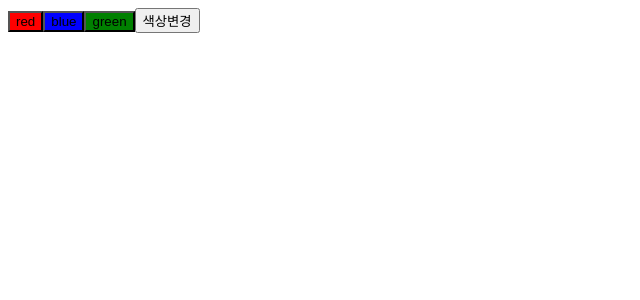
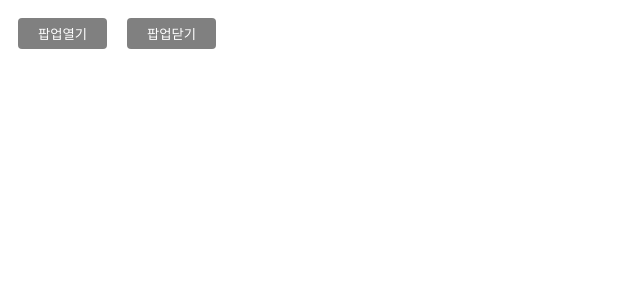
Before and after one commit to horaii/7.react, a React (Create React App) app: page / in a window 1280 px wide. Shown: the top 300 px of the page, without its empty margins (0-640 px from the left). Built offline with nearby package versions, Linux system fonts and the light colour scheme.

Commit message:
react 다루기

```diff
--- a/src/App.js
+++ b/src/App.js
@@ -1,22 +1,24 @@
-import Footer from "./components/Footer.jsx";
-import Header from "./components/Header.jsx";
-import List from "./components/List.jsx";
+// import { TRUE } from "sass";
+// import Footer from "./components/Footer.jsx";
+// import Header from "./components/Header.jsx";
+// import List from "./components/List.jsx";
 import Popup from "./components/Popup.jsx";
 import './style.scss';
 import { useState } from "react";
 
 
 function App() {
-		const [Colors, setColors] = useState(['red', 'blue', 'green'])
-
-		let newColors = [...Colors]
-		newColors[0] = 'hotpink'
+		const [Pop, setPop] = useState(false)
 	return (
 	<>
-		{Colors.map((color, idx) => (
-			<button style={{backgroundColor: color}} key={idx}> {color}</button>
-		))}
-		<button onClick={() =>setColors(newColors)}>색상변경</button>
+		<button onClick={()=>setPop(true)}>
+			팝업열기
+		</button>
+		<button onClick={()=>setPop(false)}>
+			팝업닫기
+		</button>
+
+		{Pop ? <Popup /> : null}
 	</>
 	);
 }
--- a/src/style.scss
+++ b/src/style.scss
@@ -5,3 +5,22 @@ article{
     margin: 100px;
     transition: 0.5s;
 }
+button{
+    border: none;
+    display: inline-block;
+    padding: 6px 20px;
+    margin: 10px;
+    border-radius: 4px;
+    background: gray;
+    color: #fff;
+}
+aside{
+    width: 600px;
+    height: 300px;
+    background: #333;
+    position: fixed;
+    top: 50%;
+    left: 50%;
+    transform: translate(-50%, -50%);
+    transition: 1s;
+}
```
